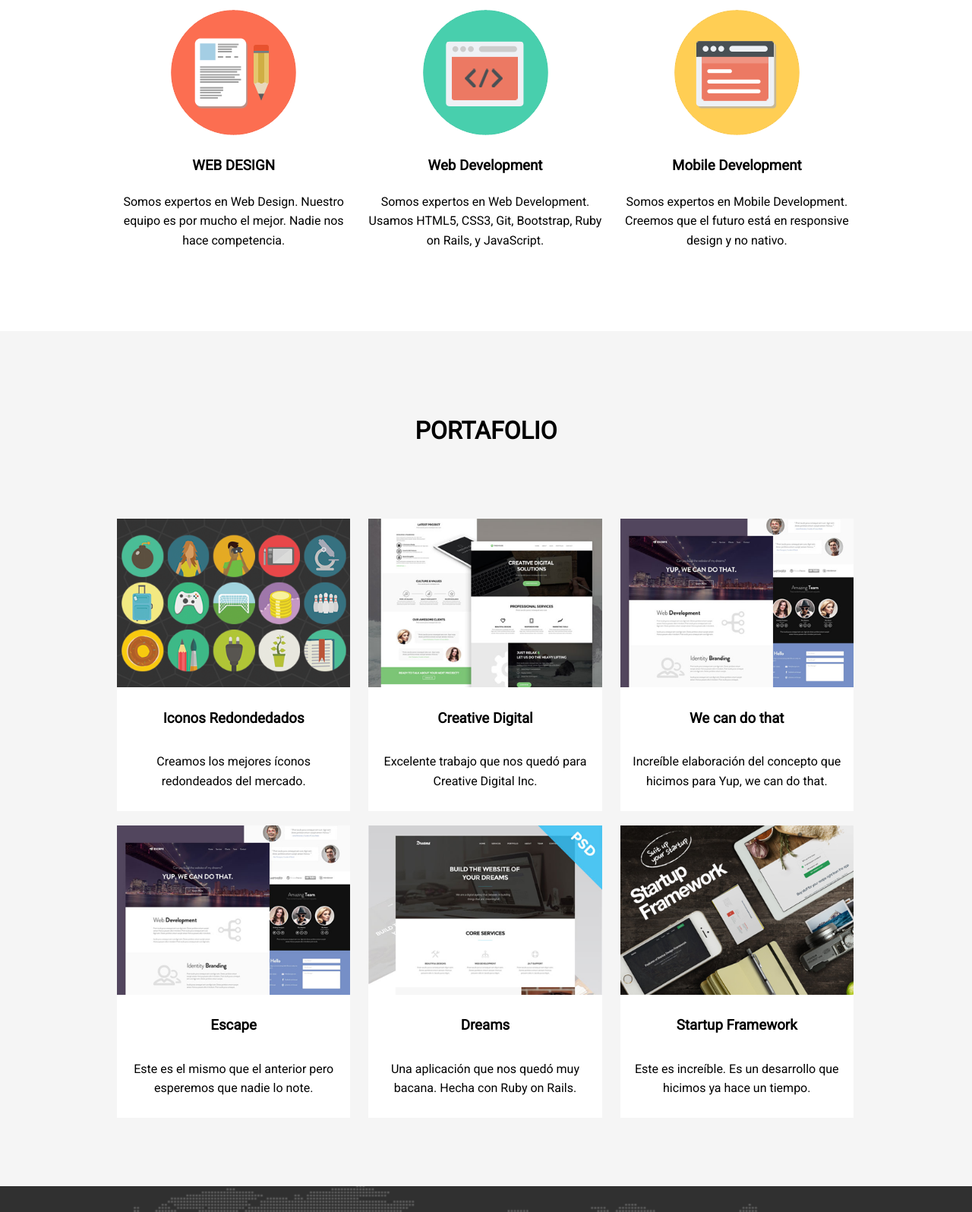
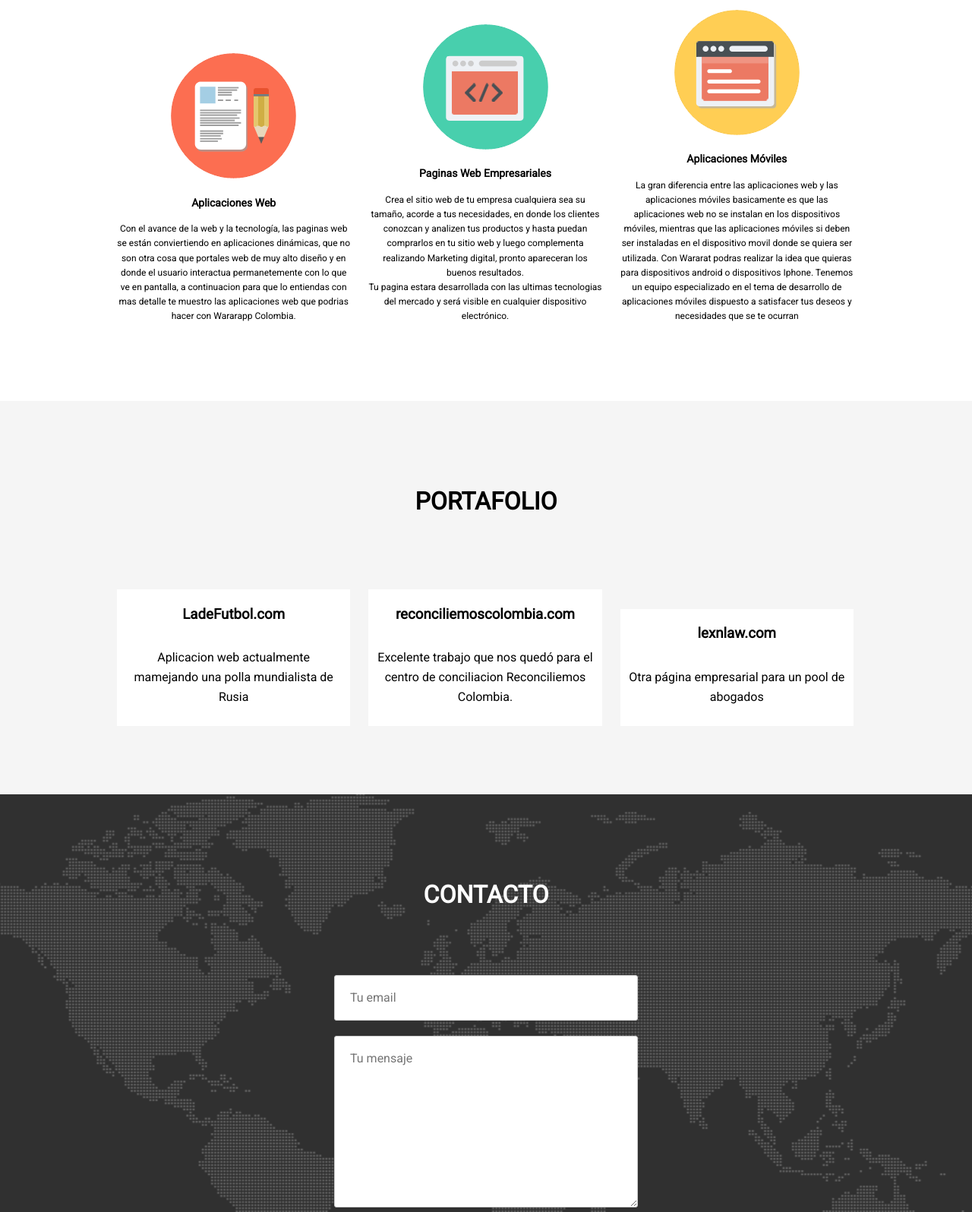
Before and after one commit to doctamayot/portafolio, a plain HTML site: page index.html in a window 1280 px wide. Shown: the part 991-2587 px from the top of the page at 76% size. Drawn offline with nearby package versions, Linux system fonts and the light colour scheme.

Commit message:
wararapp

```diff
--- a/css/style.css
+++ b/css/style.css
@@ -9,7 +9,7 @@ body{
 }
 
 .home-wrapper{
-    background: linear-gradient(rgba(0,0,0,0.6),rgba(0,0,0,0.6)), url('../images/background.jpg') no-repeat center top;
+    background: linear-gradient(rgba(0,0,0,0.2),rgba(0,0,0,0.2)), url('../images/fondo.jpg') no-repeat center top;
     background-size: cover;
     color: white;
 }
@@ -105,6 +105,7 @@ section h2{
     text-align: center;
     width: 33%;
     padding: 10px;
+    font-size: 12px;
 
 }
 
@@ -128,6 +129,11 @@ section h2{
 
 #portafolio .box img{
     width: 100%;
+}
+
+#portafolio .box a{
+    color: black;
+    text-decoration:none;
 }
 
 #contacto{
--- a/index.html
+++ b/index.html
@@ -4,7 +4,7 @@
     <meta charset="UTF-8">
     <meta name="viewport" content="width=device-width, initial-scale=1.0">
     <meta http-equiv="X-UA-Compatible" content="ie=edge">
-    <title>Studio Dev</title>
+    <title>Wararapp </title>
     <link rel="stylesheet" href="css/style.css">
     <link rel="stylesheet" href="css/normalize.css">
     <link href="https://fonts.googleapis.com/css?family=Roboto" rel="stylesheet">
@@ -19,7 +19,7 @@
     <div class="home-wrapper">
         <header>
         <div class="container">
-            <img src="images/logo.png" alt="Logo Studio Dev">
+            <img src="images/wararapp.png" alt="Logo wararapp">
             <nav>
                 <a href="#home" class="active">HOME</a>
                 <a href="#servicios">SERVICIOS</a>
@@ -30,11 +30,11 @@
         </header>
         <section id="home">
             <h1>
-                CREAMOS LAS APLICACIONES DEL FUTURO
+                SOMOS LOS MEJORES EN EL DESARROLLO WEB
             </h1>
             <div class="divider"></div>
             <p>
-                Dev Studio es la mejor opción si necesitas un prototipo o quieres acelerar tu ciclo de desarrollo.
+                Wararapp tu mejor opción para estar presente en la WEB
             </p>
             <div class="social">
                 <a href=""><i class="fab fa-facebook"></i></a>
@@ -47,53 +47,46 @@
         <h2>SERVICIOS</h2>
         <div class="box">
             <img src="images/web-design.png" alt="web design">
-            <h3>WEB DESIGN</h3>
-            <p>Somos expertos en Web Design. Nuestro equipo es por mucho el mejor. Nadie nos hace competencia.</p>
+            <h3>Aplicaciones Web</h3>
+            <p>Con el avance de la web y la tecnología, las paginas web se están conviertiendo en aplicaciones dinámicas, que no son otra cosa que portales web de muy alto diseño y en donde el usuario interactua permanetemente con lo que ve en pantalla, a continuacion para que lo entiendas con mas detalle te muestro las aplicaciones web que podrias hacer con Wararapp Colombia.</p>
         </div>
         <div class="box">
             <img src="images/web-development.png" alt="web design">
-            <h3>Web Development</h3>
-            <p>Somos expertos en Web Development. Usamos HTML5, CSS3, Git, Bootstrap, Ruby on Rails, y JavaScript.</p>
+            <h3>Paginas Web Empresariales</h3>
+            <p>Crea el sitio web de tu empresa cualquiera sea su tamaño,
+                acorde a tus necesidades, en donde los clientes conozcan
+                 y analizen tus productos y hasta puedan comprarlos en tu sitio web
+                  y luego complementa realizando Marketing digital, pronto apareceran los buenos resultados.</br>
+                  Tu pagina estara desarrollada con las ultimas tecnologias del mercado y será visible en cualquier
+                  dispositivo electrónico.</p>
         </div>
         <div class="box">
             <img src="images/ux-ui.png" alt="web design">
-            <h3>Mobile Development</h3>
-            <p>Somos expertos en Mobile Development. Creemos que el futuro está en responsive design y no nativo.</p>
+            <h3>Aplicaciones Móviles</h3>
+            <p>La gran diferencia entre las aplicaciones web y las aplicaciones móviles basicamente es que las aplicaciones
+                web no se instalan en los dispositivos móviles, mientras que las aplicaciones móviles si deben ser instaladas
+                en el dispositivo movil donde se quiera ser utilizada.
+                Con Wararat podras realizar la idea que quieras para dispositivos android o dispositivos Iphone.
+                 Tenemos un equipo especializado en el tema de desarrollo de aplicaciones móviles dispuesto a satisfacer tus deseos
+                 y necesidades que se te ocurran  </p>
         </div>
     </section>
     <section id="portafolio">
       <div class="container">
         <h2>PORTAFOLIO</h2>
         <div class="box">
-            <img src="images/portafolio/roundicons.png" alt="iconos Redondeados">
-            <h3>Iconos Redondedados</h3>
-            <p>Creamos los mejores íconos redondeados del mercado.</p>
+            <h3><a href="http://www.ladefutbol.com">LadeFutbol.com</a></h3>
+            <p>Aplicacion web actualmente mamejando una polla mundialista de Rusia</p>
         </div>
         <div class="box">
-            <img src="images/portafolio/treehouse.png" alt="Creative Digital">
-            <h3>Creative Digital</h3>
-            <p>Excelente trabajo que nos quedó para Creative Digital Inc.</p>
+            <h3><a href="http://www.reconciliemoscolombia.com"></a>reconciliemoscolombia.com</h3>
+            <p>Excelente trabajo que nos quedó para el centro de conciliacion Reconciliemos Colombia.</p>
         </div>
         <div class="box">
-            <img src="images/portafolio/escape.png" alt="We can">
-            <h3>We can do that</h3>
-            <p>Increíble elaboración del concepto que hicimos para Yup, we can do that.</p>
+            <h3><a href="http://www.lexnlaw.com"></a>lexnlaw.com</h3>
+            <p>Otra página empresarial para un pool de abogados</p>
         </div>
-        <div class="box">
-            <img src="images/portafolio/escape.png" alt="Escape">
-            <h3>Escape</h3>
-             <p>Este es el mismo que el anterior pero esperemos que nadie lo note.</p>
-        </div>
-        <div class="box">
-            <img src="images/portafolio/dreams.png" alt="Dreams">
-            <h3>Dreams</h3>
-            <p>Una aplicación que nos quedó muy bacana. Hecha con Ruby on Rails.</p>
-        </div>
-        <div class="box">
-            <img src="images/portafolio/startup-framework.png" alt="Startup">
-            <h3>Startup Framework</h3>
-            <p>Este es increíble. Es un desarrollo que hicimos ya hace un tiempo.</p>
-        </div>
+
     </div>
     </section>
     <section id="contacto">
@@ -104,6 +97,6 @@
             <button>Enviar</button>
         </form>
     </section>
-    <footer>2018 Studio Dev, Todos Los Derechos Reservados</footer>
+    <footer>2018 wararapp Colombia, Todos Los Derechos Reservados</footer>
 </body>
 </html>
```
Also changed, not shown: images/fondo.jpg (added), images/wararapp.png (added).
